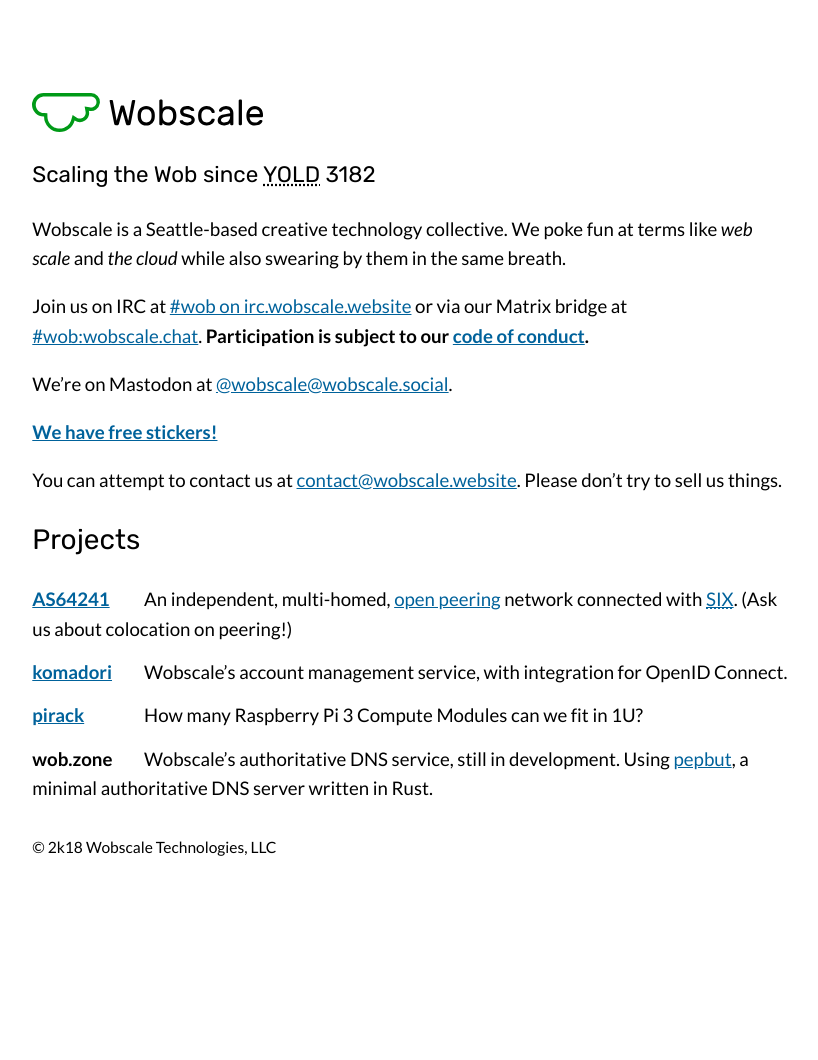
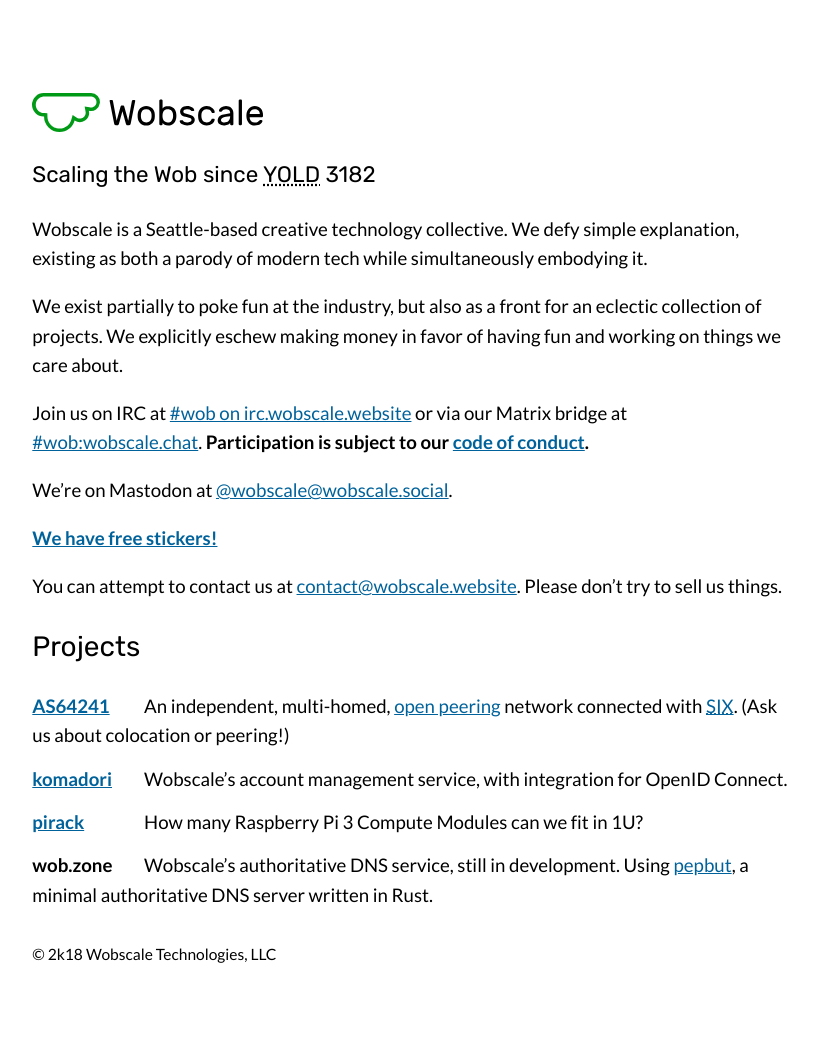
Before and after one commit to wobscale/wobscale.website, a Jekyll site: the page built from index.md, in a window 1280 px wide. Shown: the whole page, without its empty margins (229-1047 px from the left). Built offline with Jekyll 4.4.1, drawn with Linux system fonts in a browser that asks for light colours; before the commit the page ends 953 px from its top, so only the background shows below that.

Commit message:
Copy fixes

```diff
--- a/index.md
+++ b/index.md
@@ -1,7 +1,9 @@
 ---
 ---
 
-Wobscale is a Seattle-based creative technology collective. We poke fun at terms like *web scale* and *the cloud* while also swearing by them in the same breath.
+Wobscale is a Seattle-based creative technology collective. We defy simple explanation, existing as both a parody of modern tech while simultaneously embodying it.
+
+We exist partially to poke fun at the industry, but also as a front for an eclectic collection of projects. We explicitly eschew making money in favor of having fun and working on things we care about.
 
 Join us on IRC at [#wob on irc.wobscale.website](ircs://irc.wobscale.website:6697/wob) or via our Matrix bridge at [#wob:wobscale.chat](https://matrix.to/#/#wob:wobscale.chat). **Participation is subject to our [code of conduct](/conduct.html).**
 
@@ -14,7 +16,7 @@ You can attempt to contact us at [contact@wobscale.website](mailto:contact@wobsc
 ## Projects
 
 [AS64241](https://as64241.net/)
-: An independent, multi-homed, [open peering](https://www.peeringdb.com/asn/64241) network connected with [SIX](https://www.seattleix.net/). (Ask us about colocation on peering!)
+: An independent, multi-homed, [open peering](https://www.peeringdb.com/asn/64241) network connected with [SIX](https://www.seattleix.net/). (Ask us about colocation or peering!)
 
 [komadori](https://github.com/wobscale/komadori)
 : Wobscale's account management service, with integration for OpenID Connect.
```
